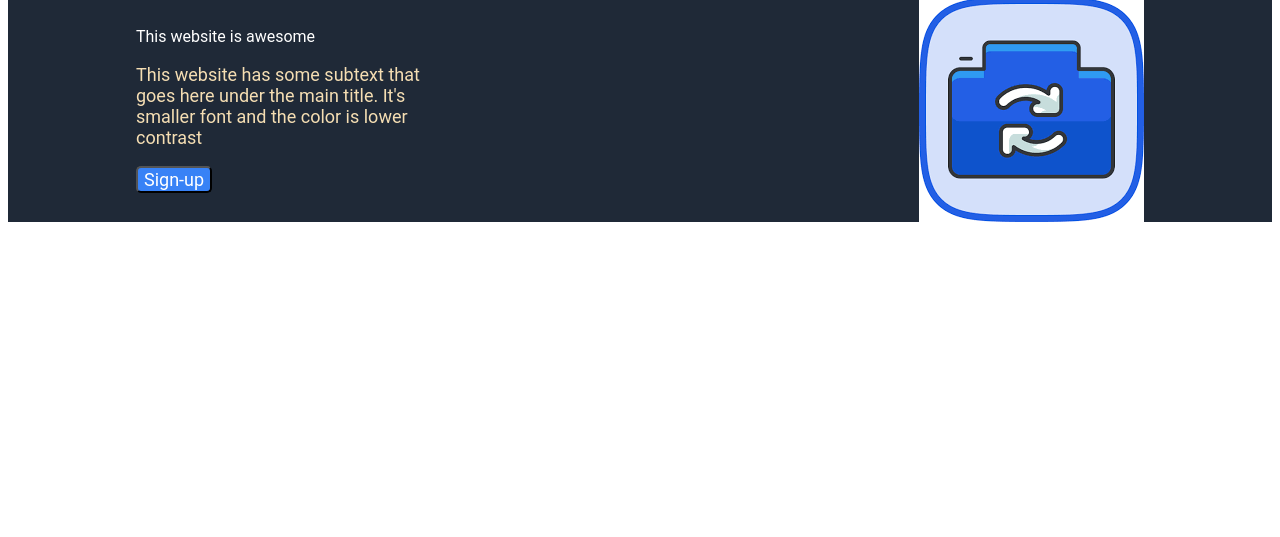
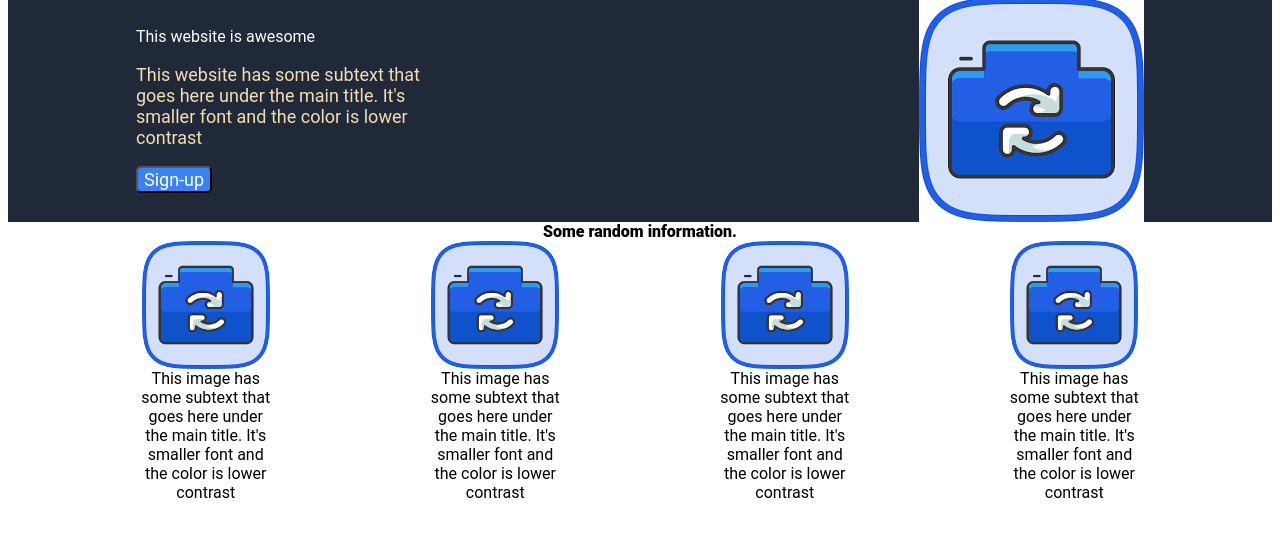
Before and after one commit to magnereal/TOP-Landing-Page, a plain HTML site: page index.html in a window 1280 px wide. Shown: the part 43-580 px from the top of the page. Drawn offline with Linux system fonts and the light colour scheme.

Commit message:
added second section without styling

```diff
--- a/index.html
+++ b/index.html
@@ -27,10 +27,33 @@
                     <button class="sign-up">Sign-up</button>
                 </div>
                 <div class="hero-img">
-                    <img src="images/images.png">
+                    <img src="images/images.png" alt="missing">
                 </div>
             </div>
         </div>
     </div>
+    <div class="illustration-block">
+        <span class="illustration-info">Some random information.</span>
+        <div class="images">
+            <!-- <div class="images-wrap"> -->
+                <div class="img-block">
+                    <img src="images/images.png" alt="missing">
+                    <figcaption>This image has some subtext that goes here under the main title. It's smaller font and the color is lower contrast</figcaption>
+                </div>
+                <div class="img-block">
+                    <img src="images/images.png" alt="missing">
+                    <figcaption>This image has some subtext that goes here under the main title. It's smaller font and the color is lower contrast</figcaption>
+                </div>
+                <div class="img-block">
+                    <img src="images/images.png" alt="missing">
+                    <figcaption>This image has some subtext that goes here under the main title. It's smaller font and the color is lower contrast</figcaption>
+                </div>
+                <div class="img-block">
+                    <img src="images/images.png" alt="missing">
+                    <figcaption>This image has some subtext that goes here under the main title. It's smaller font and the color is lower contrast</figcaption>
+                </div>
+            <!-- </div> -->
+        </div>
+    </div>
 </body>
 </html>
--- a/styles.css
+++ b/styles.css
@@ -73,3 +73,32 @@
 .hero-img img {
     /* width: 300px; */
 }
+
+.images img {
+    width: 128px;
+}
+
+.images {
+    margin: 0 10vw;
+    display: flex;
+    justify-content: space-evenly;
+    gap:150px;
+}
+
+.img-block {
+    display: flex;
+    flex-direction: column;
+    align-items: center;
+    text-align: center;
+    /* justify-content: center; */
+}
+
+/* .images-wrap {
+
+} */
+
+.illustration-info {
+    font-weight: 900;
+    display: flex;
+    justify-content: center;
+}
```
